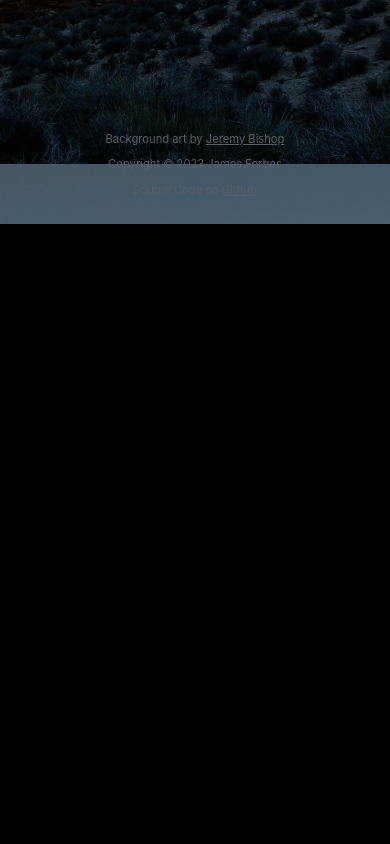
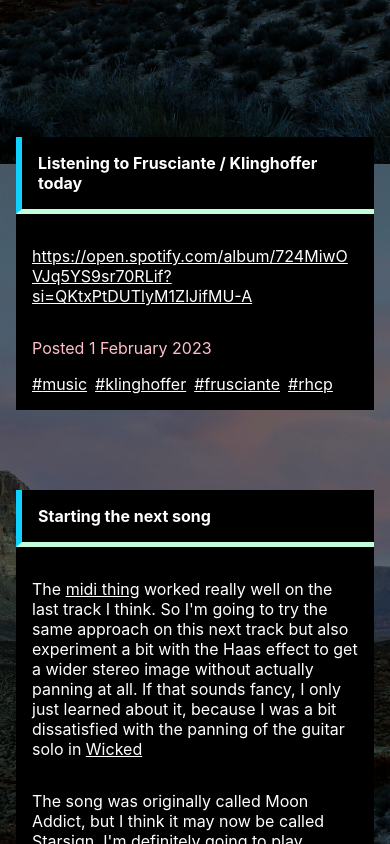
Before and after one commit to JAForbes/jmsfbs.com, a SvelteKit app: page / in a window 390 px wide. Shown: the part 680-1524 px from the top of the page. Before the commit the page ends 904 px from the top, so only its background shows below. Built offline with nearby package versions, Linux system fonts and the light colour scheme.

Commit message:
Responsive fixes

```diff
--- a/src/routes/posts.svelte
+++ b/src/routes/posts.svelte
@@ -37,11 +37,13 @@
     list-style: none;
     display: grid;
     gap: 5em;
+    padding-left: 0px;
 }
 
 
 .post :global(div), .post :global(figure) {
     display: grid;
+    margin: 0em;
 }
 
 .post :global(img) {
@@ -67,6 +69,20 @@
     max-width: 40em;
 }
 
+.post :global(a) {
+    word-wrap: break-word;
+    word-break: break-word;
+    hyphens: auto;
+}
+
+.post :global(pre) {
+    white-space: pre-wrap;       /* css-3 */
+    white-space: -moz-pre-wrap;  /* Mozilla, since 1999 */
+    white-space: -pre-wrap;      /* Opera 4-6 */
+    white-space: -o-pre-wrap;    /* Opera 7 */
+    word-wrap: break-word;       /* Internet Explorer 5.5+ */
+}
+
 li.post {
     padding: 1em;
 }
@@ -83,12 +99,6 @@ li.post {
     box-sizing: border-box;
 }
 
-@media (max-width: 800px) {
-    .posts {
-        display: none;
-    }
-}
-
 .tags {
     list-style: none;
     padding-left: 0px;
```
